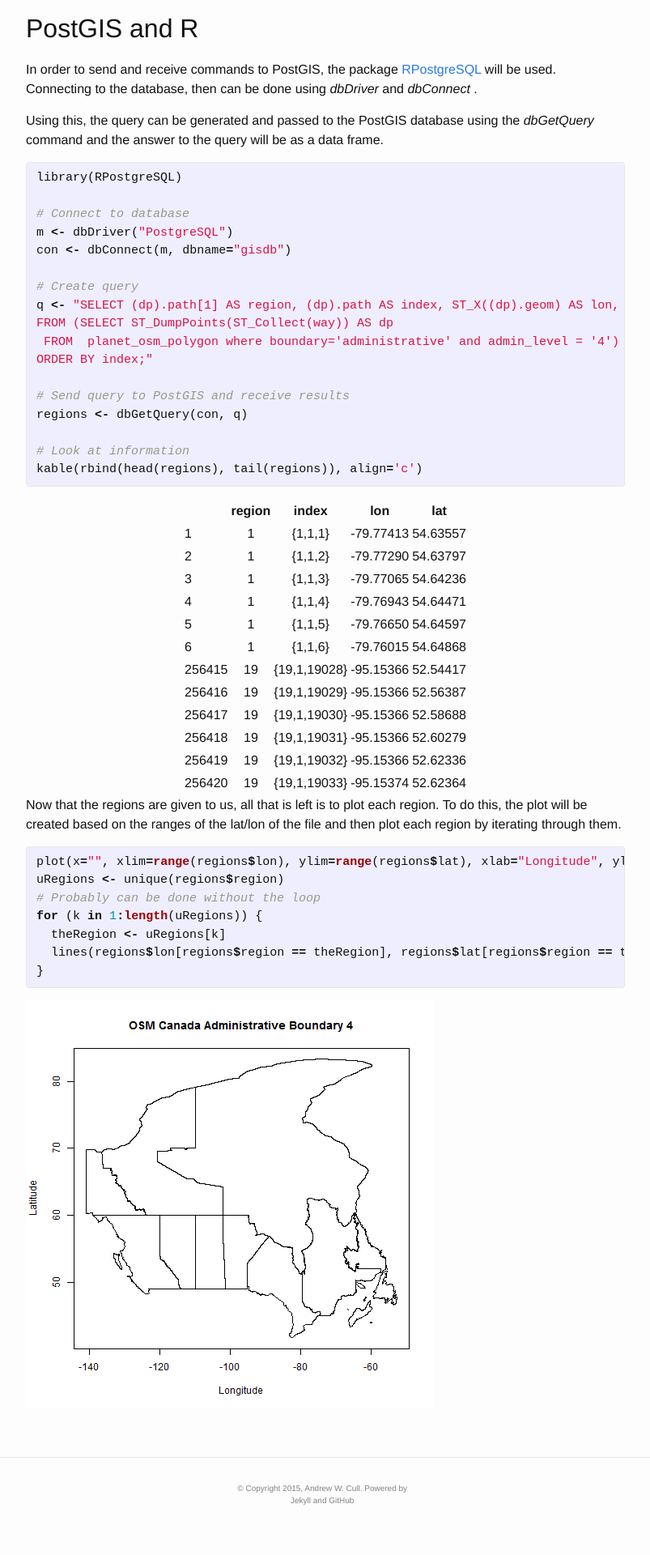
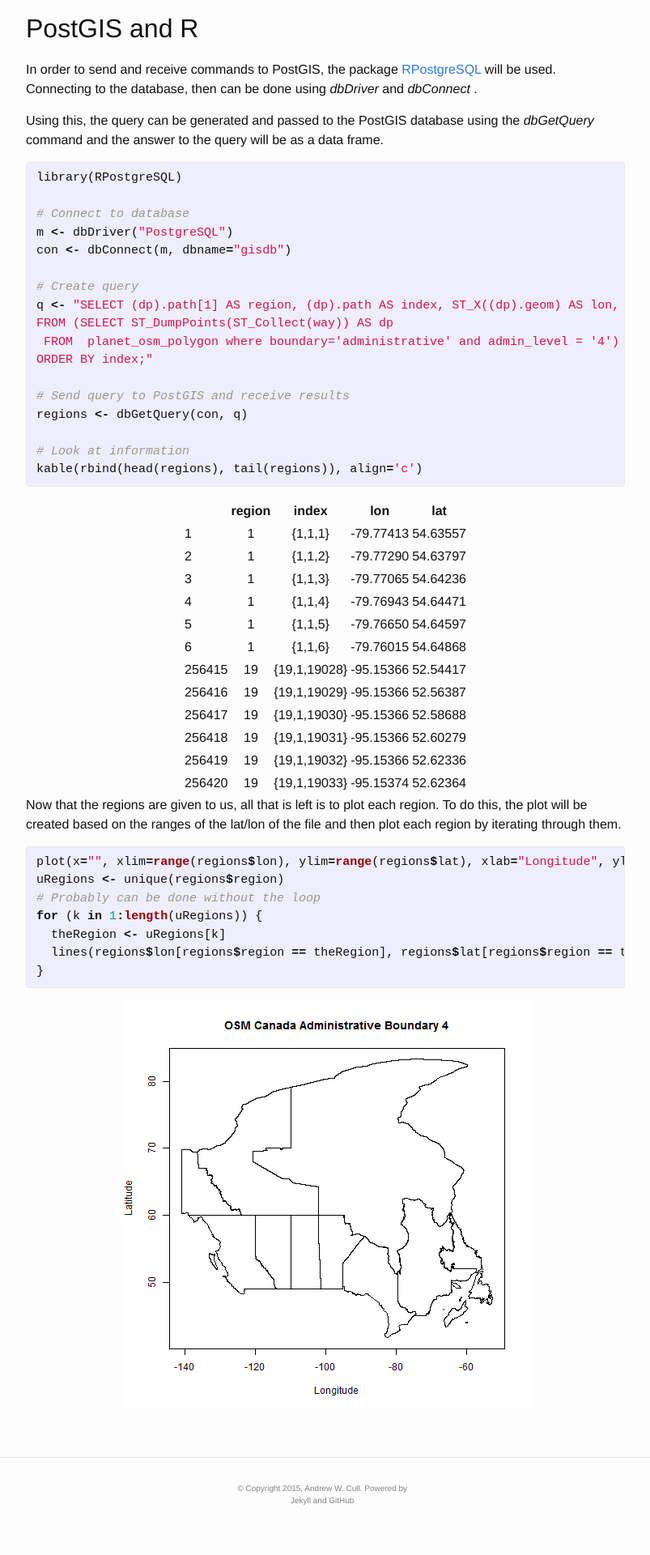
Before and after one commit to awcull/awcull.github.io, a Jekyll site: the page built from _posts/2015-12-07-Draw-Poly-PostGIS-OSM-R.md, in a window 1280 px wide. Shown: the part 1080-3000 px from the top of the page at 81% size, without its empty margins (238-1041 px from the left). Built offline with Jekyll 4.4.1, drawn with Linux system fonts in a browser that asks for light colours.

Commit message:
centered image

```diff
--- a/_posts/2015-12-07-Draw-Poly-PostGIS-OSM-R.md
+++ b/_posts/2015-12-07-Draw-Poly-PostGIS-OSM-R.md
@@ -92,4 +92,4 @@ for (k in 1:length(uRegions)) {
 }
 {% endhighlight %}
 
-![]({{ site.url }}/assets/2015-12-07-Draw-Poly-PostGIS-OSM-R/makeplot-1.png)
+![]({{ site.url }}/assets/2015-12-07-Draw-Poly-PostGIS-OSM-R/makeplot-1.png){: .centerIMG}
```
